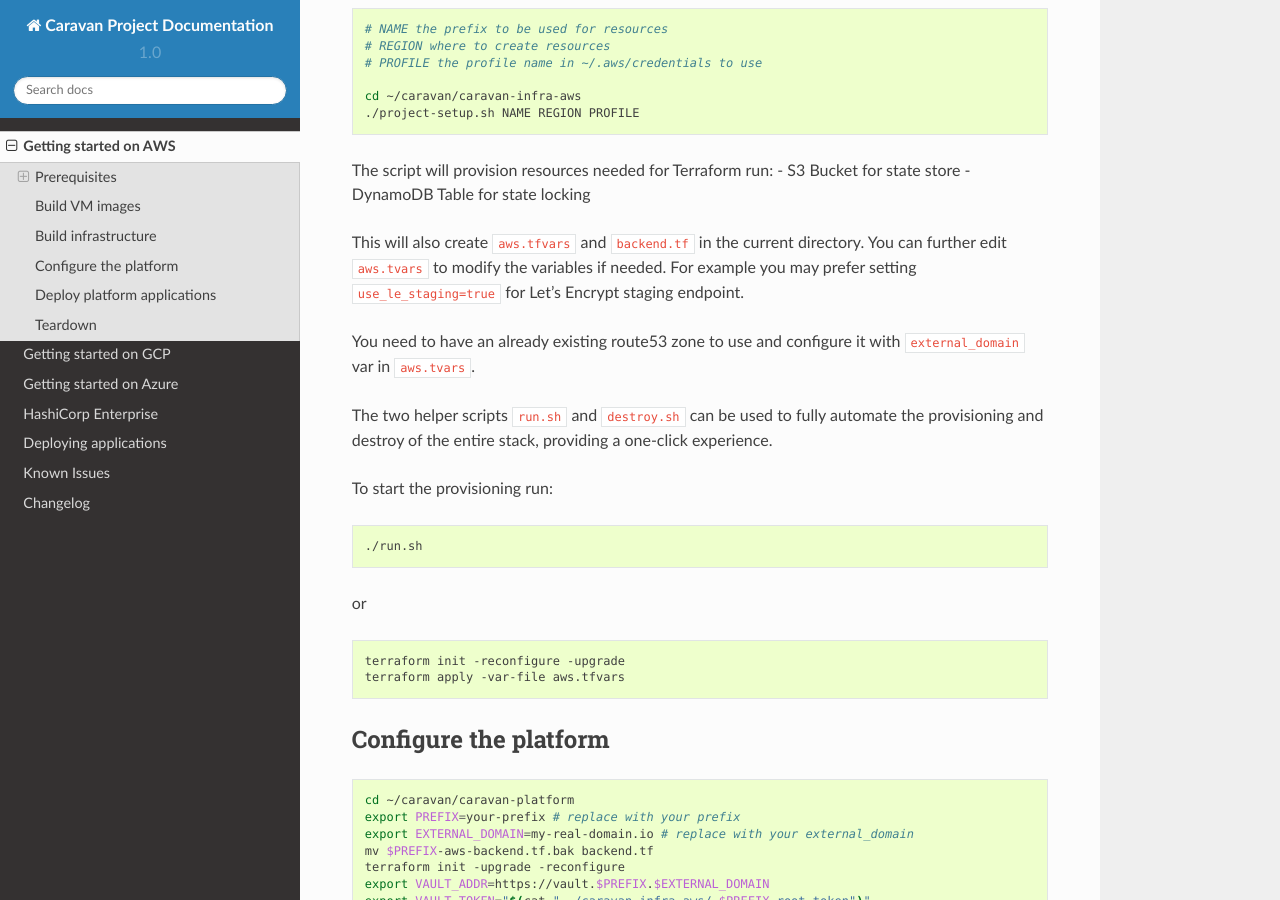
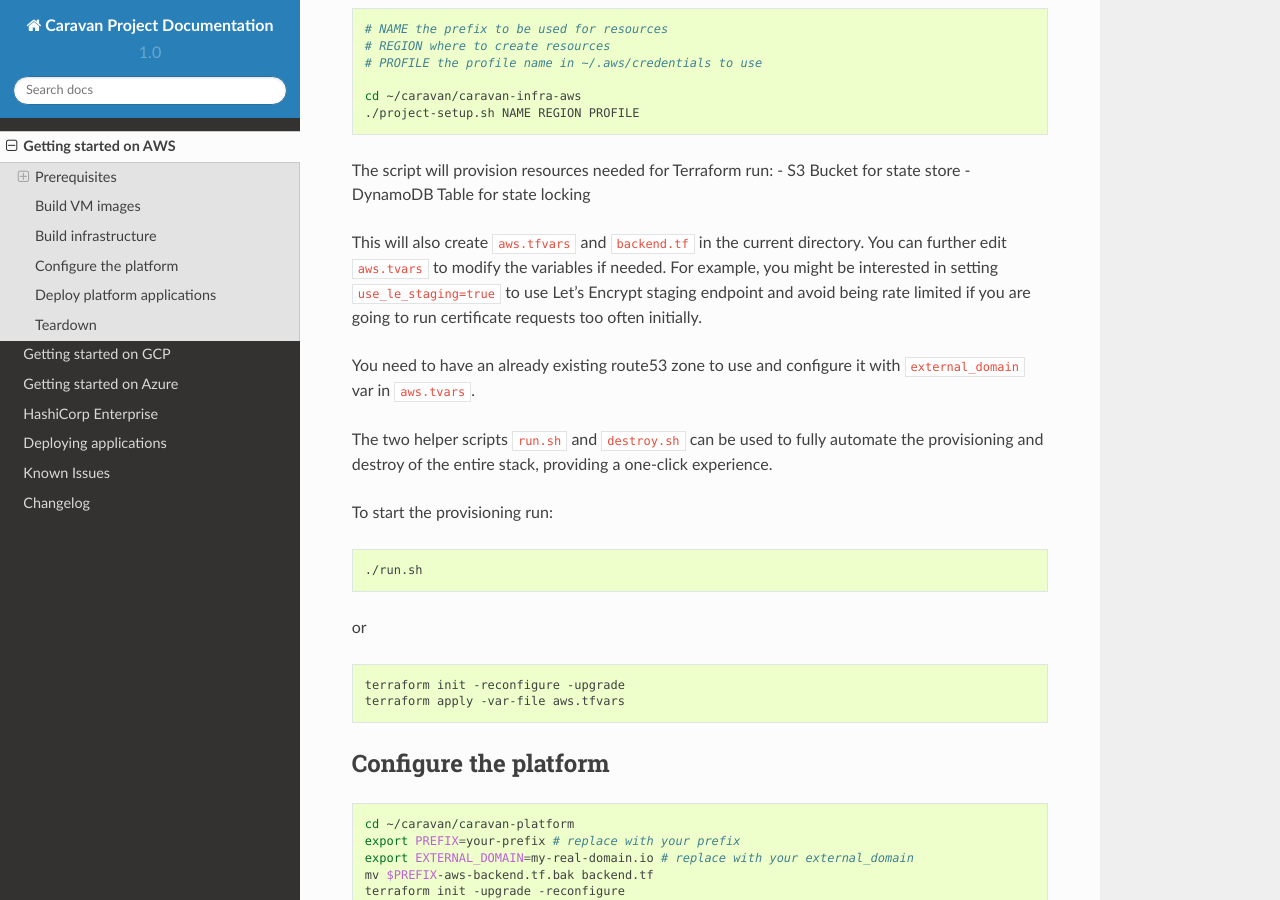
Before and after one commit to bitrockteam/caravanproject, a Sphinx documentation site: the page built from docs/getting-started-on-aws.rst, in a window 1280 px wide and 900 px high, scrolled down 887 px. Built offline with Sphinx 7.4.7 and the Read the Docs theme 2.0.0, drawn with Linux system fonts in a browser that asks for light colours.

Commit message:
Update getting-started-on-aws.rst

```diff
--- a/docs/getting-started-on-aws.rst
+++ b/docs/getting-started-on-aws.rst
@@ -59,8 +59,9 @@ Bucket for state store - DynamoDB Table for state locking
 
 This will also create ``aws.tfvars`` and ``backend.tf`` in the current
 directory. You can further edit ``aws.tvars`` to modify the variables if needed.
-For example you may prefer setting ``use_le_staging=true``
-for Let’s Encrypt staging endpoint.
+For example, you might be interested in setting ``use_le_staging=true`` to use
+Let’s Encrypt staging endpoint and avoid being rate limited if you are going to
+run certificate requests too often initially.
 
 You need to have an already existing route53 zone to use and configure
 it with ``external_domain`` var in ``aws.tvars``.
```
